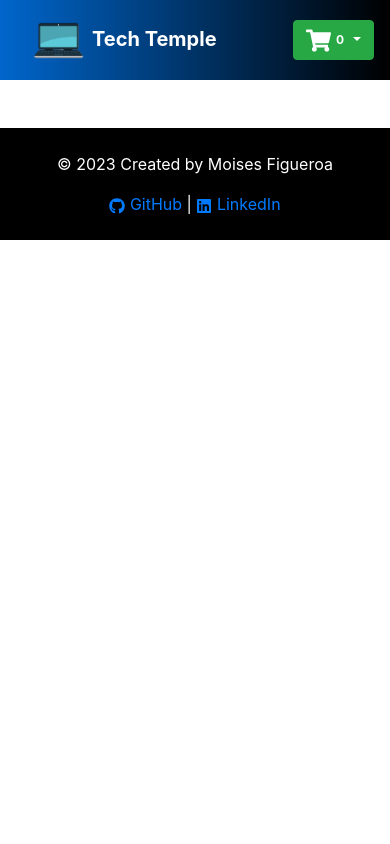
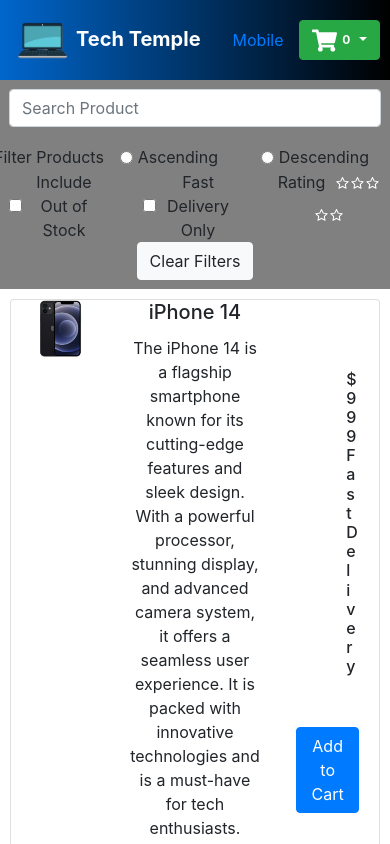
Before and after one commit to MoisesFC/ecommerce-app, a React (Create React App) app: page /mobile in a window 390 px wide. Shown: the top 844 px of the page. Built offline with nearby package versions, Linux system fonts and the light colour scheme.

Commit message:
added a Mobile page, that will only show products of the mobile category

```diff
--- a/public/index.html
+++ b/public/index.html
@@ -2,7 +2,7 @@
 <html lang="en">
   <head>
     <meta charset="utf-8" />
-    <link rel="icon" href="%PUBLIC_URL%/favicon.ico" />
+    <link rel="icon" href="favicon.ico" />
     <meta name="viewport" content="width=device-width, initial-scale=1" />
     <meta name="theme-color" content="#000000" />
     <meta
@@ -24,7 +24,7 @@
       work correctly both with client-side routing and a non-root public URL.
       Learn how to configure a non-root public URL by running `npm run build`.
     -->
-    <title>React App</title>
+    <title>Tech Temple</title>
   </head>
   <body>
     <noscript>You need to enable JavaScript to run this app.</noscript>
--- a/src/App.js
+++ b/src/App.js
@@ -4,6 +4,8 @@
 import Home from './components/Home';
 import Cart from './components/Cart';
 import Footer from './components/Footer';
+import MobilePage from './pages/MobilePage';
+import Filters from './components/Filters';
 
 function App() {
   return (
@@ -11,8 +13,9 @@
       <Header />
       <div className="App">
         <Routes>
-        <Route path="/" element={<Home/>} />
-        <Route path="/cart" element={<Cart/>} />
+          <Route path="/" element={<Home />} />
+          <Route path="/cart" element={<Cart />} />
+          <Route path='/mobile' element={<MobilePage />} />
         </Routes>
       </div>
       <Footer />
--- /dev/null
+++ b/src/components/DisplayProducts.js
@@ -0,0 +1,71 @@
+import React, { useState } from "react";
+import { Card, Row, Col, Button, InputGroup, FormControl } from "react-bootstrap";
+import Rating from './Rating';
+import { FaStar } from 'react-icons/fa';
+
+
+const DisplayProducts = (props) => {
+
+  const { products } = props;
+
+  return (
+    <div className="">
+      {products.map((product) => (
+        <div className="" key={product.id}>
+          <Card className='border-0'>
+            <Card.Body>
+              <Row>
+                <Col lg='4'>
+                  <Card.Img style={{ width: '60%' }} src={product.image} alt={product.name} />
+                </Col>
+                <Col lg='4'>
+                  <Card.Title style={{ height: 12, fontSize: '1rem', fontWeight: 'bold' }}>{product.name}</Card.Title>
+                  <Card.Text style={{ textAlign: 'justify' }}>
+                    <br />
+                    {product.description}
+                  </Card.Text>
+                  <Rating
+                    style={{ marginTop: 10 }}
+                    emptySymbol={<FaStar className="text-secondary" />}
+                    fullSymbol={<FaStar className="text-warning" />}
+                    fractions={0}
+                    initialRating={product.rating}
+                    readonly
+                  />
+                </Col>
+                <Col lg='4'>
+                  <Row>
+                    <Card.Text style={{ fontSize: 30, fontWeight: 'bold' }}><strong>${product.price}</strong></Card.Text>
+                  </Row>
+                  <Row className="d-flex justify-content-center">
+                    <Button style={{ marginTop: 28 }} variant="primary" className="col-6">
+                      Add to Cart
+                    </Button>
+                    <Row style={{ marginTop: 10 }} className="d-flex justify-content-center">
+                      <InputGroup>
+                        <InputGroup.Prepend>
+                          <InputGroup.Text>Items in Cart:</InputGroup.Text>
+                        </InputGroup.Prepend>
+                        <FormControl
+                          style={{ width: 60, marginTop: 10 }}
+                          id={`quantity-${product.id}`}
+                          type='number'
+                          min='0'
+                          // value={cart[product.id] || 0}
+                          // onChange={(event) => updateCartQuantity(product, parseInt(event.target.value))}
+                        />
+                      </InputGroup>
+                    </Row>
+                  </Row>
+                </Col>
+              </Row>
+            </Card.Body>
+          </Card>
+          <hr />
+        </div>
+      ))}
+    </div>
+  );
+};
+
+export default DisplayProducts;
--- a/src/components/Header.js
+++ b/src/components/Header.js
@@ -1,6 +1,5 @@
-import React from 'react'
-// import { Link } from 'react-router-dom';
-import { Navbar, Container, FormControl, Nav, Dropdown, Badge, Button } from 'react-bootstrap';
+import React from 'react';
+import { Navbar, Container, Nav, Dropdown, Badge, Button } from 'react-bootstrap';
 import { FaShoppingCart } from 'react-icons/fa';
 import { Link } from 'react-router-dom';
 import { CartState } from '../context/Context';
@@ -8,35 +7,30 @@
 import techTempleLogo from '../assets/images/techTempleLogo.png';
 
 const Header = () => {
-
   const {
     state: { cart },
     dispatch,
     productDispatch,
   } = CartState();
 
-
-
   return (
-
     <Navbar bg='dark' variant='dark' style={{
       height: 80,
       backgroundImage: 'linear-gradient(to right, #0066CC, #000000)',
     }}>
       <Container>
-                <Navbar.Brand>
-                <Nav.Link as={Link} to="/" style={{ color: 'white', fontWeight: 'bold', textDecoration: 'none' }}>
+        <Navbar.Brand as={Link} to="/" style={{ color: 'white', fontWeight: 'bold', textDecoration: 'none' }}>
           <img
             src={techTempleLogo}
             alt="Logo"
             className="logo-img"
-              style={{width: 60, paddingRight: 7}}
+            style={{ width: 60, paddingRight: 7 }}
           />
           Tech Temple
+        </Navbar.Brand>
+        <Nav.Link as={Link} to="/mobile">
+          Mobile
         </Nav.Link>
-                </Navbar.Brand>
-                <Navbar.Text className='search'>
-                </Navbar.Text>
         <Nav>
           <Dropdown alignRight>
             <Dropdown.Toggle variant="success">
@@ -70,18 +64,16 @@
                       Go to Cart
                     </Button>
                   </Link>
-
                 </>
               ) : (
                 <span style={{ padding: 10 }}>Cart is Empty!</span>
               )}
-
             </Dropdown.Menu>
           </Dropdown>
         </Nav>
       </Container>
     </Navbar>
-    )
+  );
 }
 
-export default Header
+export default Header;
--- a/src/components/SingleProducts.js
+++ b/src/components/SingleProducts.js
@@ -37,19 +37,19 @@
             <Card.Img variant="top" src={prod.image} alt={prod.name} style={{ width: '60%' }} />
           </Col>
           <Col xs={4} className="d-flex flex-column align-items-center justify-content-center">
-            {/* Add new column for description */}
+            <Row>
+              <Card.Title>{prod.name}</Card.Title>
+            </Row>
             <Row>
               <Card.Text>{prod.description} </Card.Text>
             </Row>
             <Row className="justify-content-center">
-              <Rating rating={prod.rating} style={{ color: 'orange', padding: 7 }}/>
+              <Rating rating={prod.rating} style={{ color: 'orange', padding: 7 }} />
             </Row>
           </Col>
           <Col xs={4}>
-            {/* Original column with the rest of the items */}
-            <Card.Body>
-              <Card.Title>{prod.name}</Card.Title>
-              <Card.Subtitle style={{ paddingBottom: 10 }}>
+            <Card.Body >
+              <Card.Subtitle style={{ margin: 50}}>
                 <span>${prod.price.toLocaleString()}</span>
                 {prod.fastDelivery ? (
                   <div>Fast Delivery</div>
--- /dev/null
+++ b/src/pages/MobilePage.js
@@ -0,0 +1,83 @@
+import { PRODUCTS } from '../products/products';
+import SingleProduct from "../components/SingleProducts";
+import { Container } from "react-bootstrap";
+import React from "react";
+import DisplayProducts from "../components/DisplayProducts";
+import { Card, Button, Row, Col, Form, FormControl } from 'react-bootstrap';
+import Rating from '../components/Rating';
+import { CartState } from '../context/Context';
+import Filters from '../components/Filters';
+
+const MobilePage = () => {
+
+
+    const {
+        state: { products },
+        productState: { sort, byStock, byFastDelivery, byRating, searchQuery },
+    } = CartState();
+
+    const { productDispatch } = CartState();
+
+    const transformProducts = () => {
+        let sortedProducts = PRODUCTS.filter((prod) => prod.category === 'mobile')
+
+        if (sort) {
+            sortedProducts = sortedProducts.sort((a, b) =>
+                sort === "lowToHigh" ? a.price - b.price : b.price - a.price
+            );
+        };
+
+        if (!byStock) {
+            sortedProducts = sortedProducts.filter((prod) => prod.inStock)
+        };
+
+        if (byFastDelivery) {
+            sortedProducts = sortedProducts.filter((prod) => prod.fastDelivery)
+        };
+
+        if (byRating) {
+            sortedProducts = sortedProducts.filter(
+                (prod) => prod.ratings >= byRating
+            );
+        };
+
+        if (searchQuery) {
+            sortedProducts = sortedProducts.filter((prod) =>
+                prod.name.toLowerCase().includes(searchQuery))
+        };
+
+        return sortedProducts;
+    };
+
+    console.log(products);
+
+    return (
+        <>
+            <div className="d-flex justify-content-center bg-gray" style={{ padding: '9px' }}>
+                <FormControl
+                    style={{ width: 500 }}
+                    placeholder='Search Product'
+                    className='m-auto'
+                    onChange={(e) => {
+                        productDispatch({
+                            type: 'FILTER_BY_SEARCH',
+                            payload: e.target.value,
+                        });
+                    }}
+                />
+            </div>
+            <div className=''>
+                <div className="d-flex justify-content-center bg-gray" style={{ padding: '9px' }}>
+                    <Filters />
+                </div>
+                <div className='productContainer'>
+                    {transformProducts().map((prod) => (
+                        <SingleProduct prod={prod} key={prod.id} />
+                    ))}
+                </div>
+            </div>
+        </>
+    )
+};
+
+export default MobilePage;
```
Lines whose indentation alone changed are shown as unchanged.
